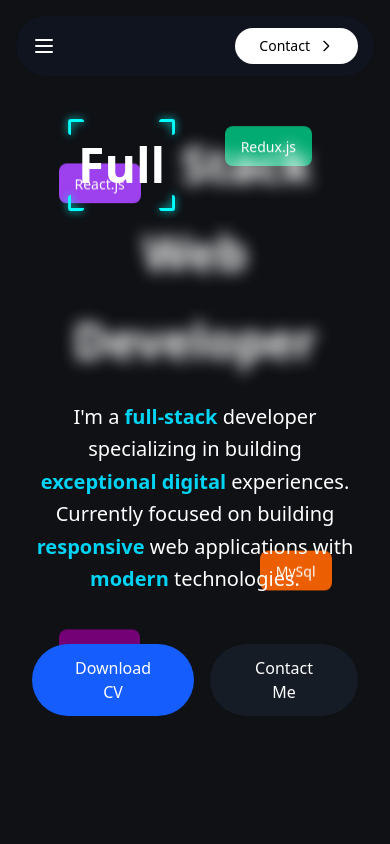
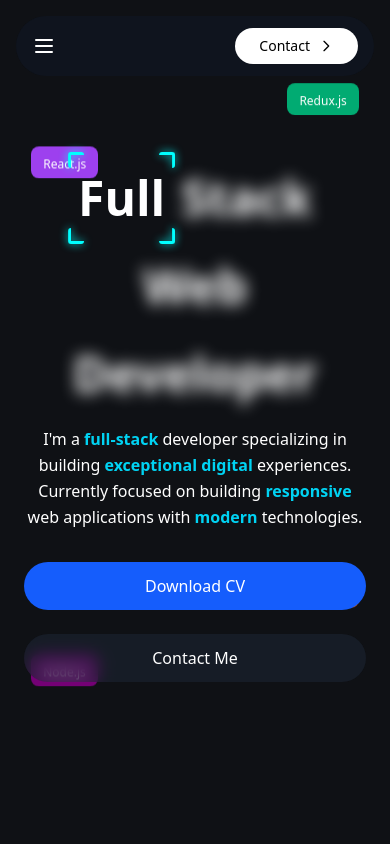
Before and after one commit to purushothamanlabi/React-portfolio, a React (Vite) app: page / in a window 390 px wide. Shown: the top 844 px of the page. Built offline with nearby package versions, Linux system fonts and the light colour scheme.

Commit message:
Refactor ContactMe, Education, Header, and LandingPage components for improved responsiveness and styling. Adjust padding, margins, and text sizes for better layout across devices. Enhance mobile menu appearance in Header and update floating elements in LandingPage for consistent design.

```diff
--- a/src/components/Education.jsx
+++ b/src/components/Education.jsx
@@ -64,29 +64,29 @@ export const Education = () => {
   ];
 
   return (
-    <section id="education" className="py-20 bg-[#0f0f14]">
-      <div className="container mx-auto px-4">
+    <section id="education" className="py-20 bg-[#0f0f14] overflow-x-hidden w-full">
+      <div className="container mx-auto px-2 sm:px-4 w-full max-w-full">
         <h2 className="text-4xl font-bold text-center text-white mb-12">
           Educational Journey
         </h2>
 
-        <div className="relative max-w-5xl mx-auto">
+        <div className="relative w-full max-w-5xl mx-auto">
           {/* Center timeline line */}
-          <div className="absolute left-1/2 transform -translate-x-1/2 h-full w-1 bg-blue-500"></div>
+          <div className="absolute left-1/2 transform -translate-x-1/2 h-full w-[2px] bg-blue-500"></div>
 
           {educationRows.map((row, rowIndex) => (
-            <div key={`row-${rowIndex}`} className="relative mb-14">
+            <div key={`row-${rowIndex}`} className="relative mb-14 w-full">
               {/* Timeline dot */}
               {/* <div className="absolute left-1/2 transform -translate-x-1/2 top-6 w-4 h-4 rounded-full bg-blue-500 z-10"></div> */}
 
-              <div className="grid grid-cols-1 md:grid-cols-2 gap-6">
+              <div className="grid grid-cols-1 md:grid-cols-2 gap-6 w-full max-w-full">
                 {/* Left card */}
                 <div className="md:pr-8">
                 <motion.div
   initial={{ opacity: 0, x: -50 }}
   whileInView={{ opacity: 1, x: 0 }}
   transition={{ duration: 0.5, ease: "easeOut" }}
-  className="bg-[#1b2738]/20 p-6 rounded-lg shadow-lg flex flex-col items-center text-center border border-blue-500/30 backdrop-blur-sm w-full"
+  className="bg-[#1b2738]/20 p-6 rounded-lg shadow-lg flex flex-col items-center text-center border border-blue-500/30 backdrop-blur-sm w-full max-w-full overflow-x-auto"
 >
 
                     <h3 className="text-2xl font-bold text-white mb-1">{row.left.degree}</h3>
@@ -105,7 +105,7 @@ export const Education = () => {
   initial={{ opacity: 0, x: 50 }}
   whileInView={{ opacity: 1, x: 0 }}
   transition={{ duration: 0.5, ease: "easeOut" }}
-  className="bg-[#1b2738]/20 p-6 rounded-lg shadow-lg flex flex-col items-center text-center border border-blue-500/30 backdrop-blur-sm w-full"
+  className="bg-[#1b2738]/20 p-6 rounded-lg shadow-lg flex flex-col items-center text-center border border-blue-500/30 backdrop-blur-sm w-full max-w-full overflow-x-auto"
 >
 
                     <h3 className="text-2xl font-bold text-white mb-1">{row.right.degree}</h3>
--- a/src/components/Header.jsx
+++ b/src/components/Header.jsx
@@ -119,8 +119,8 @@ const Header = () => {
 
         {/* Mobile Menu */}
         {isOpen && (
-          <div className="md:hidden absolute top-full left-0 right-0 mt-2 bg-[rgba(17,25,40,0.9)] backdrop-blur-lg py-4">
-            <ul className="flex flex-col space-y-4 px-4">
+          <div className="md:hidden absolute top-full left-0 right-0 mt-2 bg-[rgba(17,25,40,0.5)] backdrop-blur-lg py-4 border-b border-gray-700/40 shadow-lg">
+            <ul className="flex flex-col items-center text-center space-y-4 px-4">
               {menu.map((item) => (
                 <li key={item.href}>
                   <a
--- a/src/components/LandingPage.jsx
+++ b/src/components/LandingPage.jsx
@@ -41,47 +41,47 @@ const LandingPage = () => {
       {/* Floating Elements */}
       <FloatingElement
         delay={0}
-        className="absolute top-[20%] left-[15%] z-10"
+        className="absolute top-[18%] left-[8%] z-10 sm:top-[20%] sm:left-[15%]"
       >
-        <div className="bg-purple-500/90 backdrop-blur-sm rounded-lg px-4 py-2 text-white">
-          <span className="text-sm font-medium">React.js</span>
+        <div className="bg-purple-500/90 backdrop-blur-sm rounded-lg px-3 py-1 text-white sm:px-4 sm:py-2">
+          <span className="text-xs sm:text-sm font-medium">React.js</span>
         </div>
       </FloatingElement>
 
       <FloatingElement
         delay={0}
-        className="absolute bottom-[20%] left-[15%] z-10"
+        className="absolute bottom-[18%] left-[8%] z-10 sm:bottom-[20%] sm:left-[15%]"
       >
-        <div className="bg-[#800080]/90 backdrop-blur-sm rounded-lg px-4 py-2 text-white">
-            <span className="text-sm font-medium">Node.js</span>
+        <div className="bg-[#800080]/90 backdrop-blur-sm rounded-lg px-3 py-1 text-white sm:px-4 sm:py-2">
+            <span className="text-xs sm:text-sm font-medium">Node.js</span>
         </div>
       </FloatingElement>
 
       <FloatingElement
         delay={0.5}
-        className="absolute top-[15%] right-[20%] z-10"
+        className="absolute top-[10%] right-[8%] z-10 sm:top-[15%] sm:right-[20%]"
       >
-        <div className="bg-emerald-500/90 backdrop-blur-sm rounded-lg px-4 py-2 text-white">
-          <span className="text-sm font-medium">Redux.js</span>
+        <div className="bg-emerald-500/90 backdrop-blur-sm rounded-lg px-3 py-1 text-white sm:px-4 sm:py-2">
+          <span className="text-xs sm:text-sm font-medium">Redux.js</span>
         </div>
       </FloatingElement>
 
       <FloatingElement
         delay={1}
-        className="absolute bottom-[30%] right-[15%] z-10"
+        className="absolute bottom-[28%] right-[8%] z-10 sm:bottom-[30%] sm:right-[15%]"
       >
-        <div className="bg-orange-500/90 backdrop-blur-sm rounded-lg px-4 py-2 text-white">
-          <span className="text-sm font-medium">MySql</span>
+        <div className="bg-orange-500/90 backdrop-blur-sm rounded-lg px-3 py-1 text-white sm:px-4 sm:py-2">
+          <span className="text-xs sm:text-sm font-medium">MySql</span>
         </div>
       </FloatingElement>
 
       {/* Main Content */}
-      <div className="text-center max-w-4xl mx-auto px-4 relative z-10">
+      <div className="text-center max-w-4xl mx-auto px-2 sm:px-4 relative z-10">
         <motion.div
           initial={{ opacity: 0, y: 20 }}
           animate={{ opacity: 1, y: 0 }}
           transition={{ duration: 0.8, ease: "easeOut" }}
-          className="mb-6 text-white"
+          className="mb-4 sm:mb-6 text-white"
         >
           <TrueFocus
             sentence="Full Stack Web Developer"
@@ -91,6 +91,7 @@ const LandingPage = () => {
             glowColor="rgba(0, 255, 255, 0.6)"
             animationDuration={0.5}
             pauseBetweenAnimations={1}
+            className="text-2xl sm:text-4xl"
           />
         </motion.div>
 
@@ -98,9 +99,9 @@ const LandingPage = () => {
           initial={{ opacity: 0, y: 20 }}
           animate={{ opacity: 1, y: 0 }}
           transition={{ duration: 0.8, delay: 0.2, ease: "easeOut" }}
-          className="mb-12 text-white"
+          className="mb-8 sm:mb-12 text-white"
         >
-          <p className="text-xl leading-relaxed">
+          <p className="text-base sm:text-xl leading-relaxed">
             I'm a <span className="text-cyan-400 font-semibold">full-stack</span> developer specializing in building <span className="text-cyan-400 font-semibold">exceptional</span> <span className="text-cyan-400 font-semibold">digital</span> experiences. Currently focused on building <span className="text-cyan-400 font-semibold">responsive</span> web applications with <span className="text-cyan-400 font-semibold">modern</span> technologies.
           </p>
         </motion.div>
@@ -124,12 +125,12 @@ const LandingPage = () => {
             initial={{ opacity: 0, y: 20 }}
             animate={{ opacity: 1, y: 0 }}
             transition={{ duration: 0.8, delay: 0.4, ease: "easeOut" }}
-            className="flex justify-center gap-4 relative z-10"
+            className="flex flex-col sm:flex-row justify-center gap-4 sm:gap-4 relative z-10"
           >
-            <button className="bg-blue-600 hover:bg-blue-700 text-white px-8 py-3 rounded-full font-medium transition-colors">
+            <button className="bg-blue-600 hover:bg-blue-700 text-white px-6 py-3 sm:px-8 rounded-full font-medium transition-colors mb-2 sm:mb-0">
               Download CV
             </button>
-            <button className="bg-gray-800/50 backdrop-blur-sm hover:bg-gray-700 text-white px-8 py-3 rounded-full font-medium transition-colors">
+            <button className="bg-gray-800/50 backdrop-blur-sm hover:bg-gray-700 text-white px-6 py-3 sm:px-8 rounded-full font-medium transition-colors">
               Contact Me
             </button>
           </motion.div>
```
Also changed, not shown: src/components/ContactMe.jsx (+15 -15 lines).
